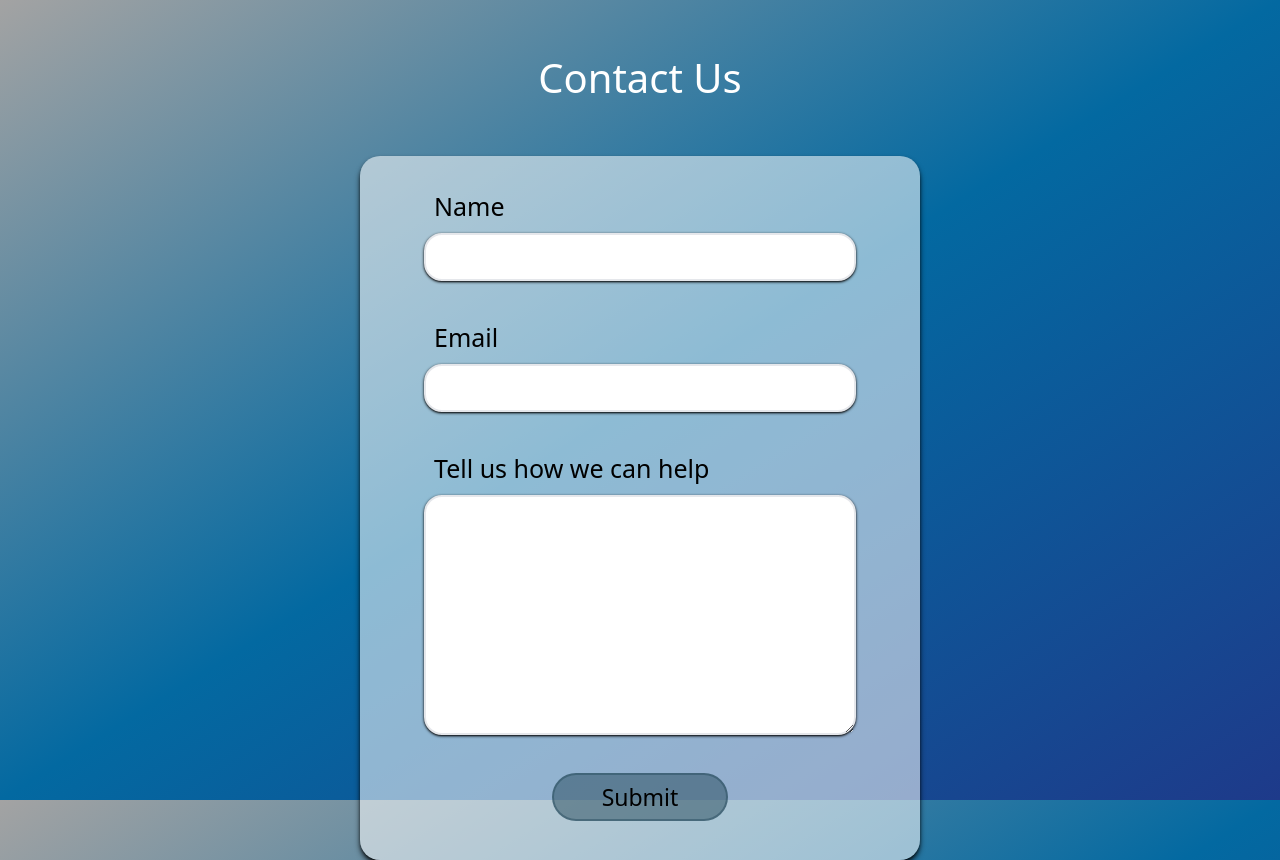
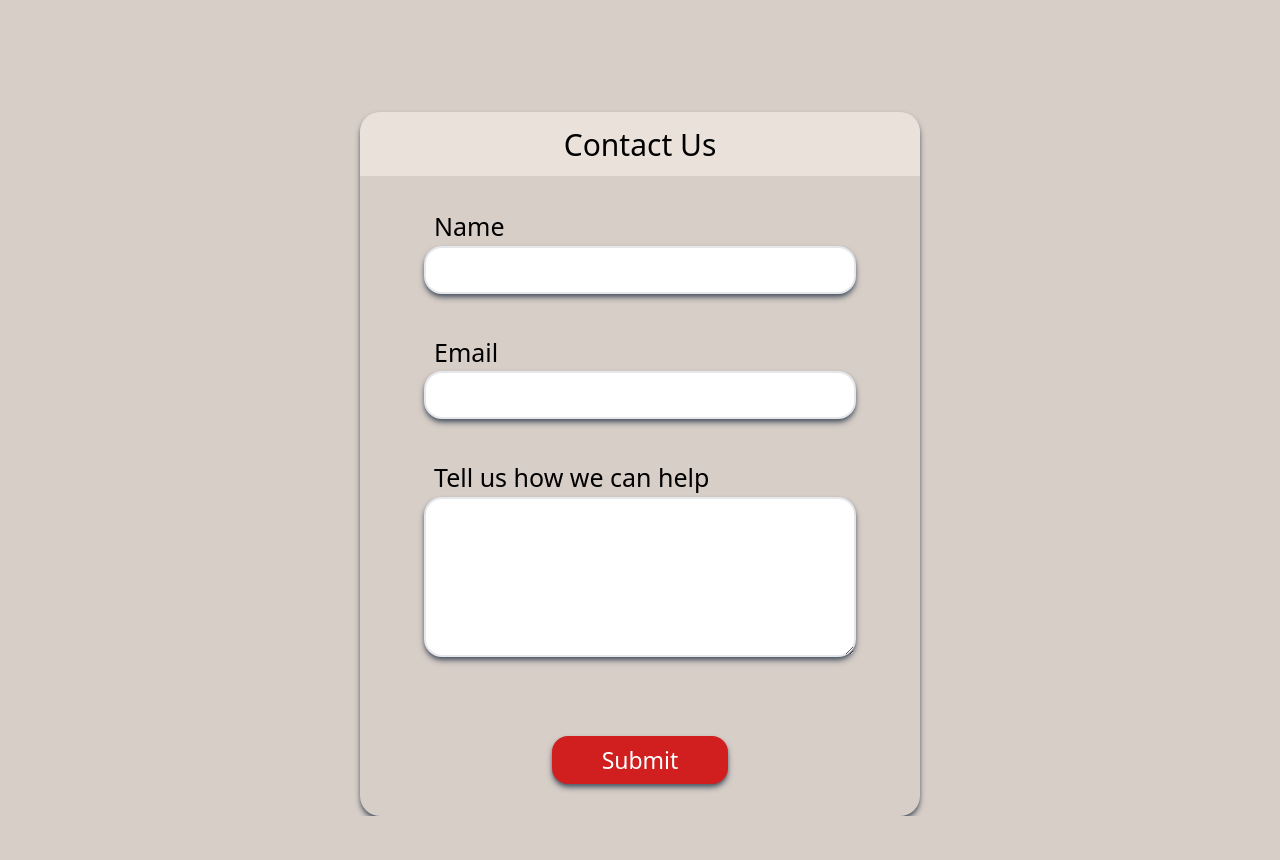
Before and after one commit to webAhead1/flexible, a Vue app: page / in a window 1280 px wide. After the commit the page ends 816 px from the top, so only its background shows below. Built offline with nearby package versions, Linux system fonts and the light colour scheme.

Commit message:
finilized the modal, added 2 different alerts and red borders for erroneous inputs

```diff
--- a/src/style.css
+++ b/src/style.css
@@ -2,36 +2,65 @@
 @tailwind components;
 @tailwind utilities;
 
-html {
-    @apply w-full h-full bg-gradient-to-r from-teal-700 bg-gradient-to-br from-neutral-400 via-sky-700 to-blue-900
+html, body {
+    @apply w-full h-full bg-[#D7CEC7]
 }
 
 body {
     @apply flex justify-center
 }
 
-header {
-    @apply text-[40px] flex justify-center relative top-[3rem] text-white
+.contact-card {
+    @apply h-[44rem] w-[35rem] rounded-[20px] relative top-[7rem] shadow-md shadow-gray-600 border-[#878787]
 }
 
-.contact-card {
-    @apply h-[44rem] w-[35rem] rounded-[20px] relative top-[6rem] p-[2rem] pl-[4rem] pr-[4rem] grid bg-[#ffffff8c] shadow-md shadow-black
+.card-title {
+    @apply text-[30px] flex justify-center items-center bg-[#F1E8E2C2] w-full h-[4rem] rounded-tr-[20px] rounded-tl-[20px]
+}
+
+.card-body {
+    @apply h-[80%] bg-[#D7CEC7] pt-[2rem] pl-[4rem] pr-[4rem] flex flex-col
 }
 
 .name-input {
-    @apply w-full h-[3rem] border-2 rounded-[18px] pl-[1rem] text-[20px] shadow shadow-black
+    @apply w-full h-[3rem] min-h-[3rem] border-2 rounded-[18px] pl-[1rem] text-[20px] shadow-md shadow-gray-600 mb-[1rem]
 }
 
+.name-input.errorEmpty {
+    @apply border-red-700
+}
+
+.name-input.notEmpty {
+    @apply border-transparent
+}
+
+
 .email-input {
-    @apply w-full h-[3rem] border-2 rounded-[18px] pl-[1rem] text-[20px] shadow shadow-black
+    @apply w-full h-[3rem] min-h-[3rem] border-2 rounded-[18px] pl-[1rem] text-[20px] shadow-md shadow-gray-600 mb-[1rem]
+}
+
+.email-input.errorEmpty {
+    @apply border-red-700
+}
+
+.email-input.notEmpty {
+    @apply border-transparent
 }
 
 .message-input {
-    @apply w-full h-[15rem] max-h-[20rem] border-2 rounded-[18px] pl-[1rem] text-[20px] break-normal p-[10px] shadow shadow-black
+    @apply w-full h-[10rem] max-h-[15rem] border-2 rounded-[18px] pl-[1rem] text-[20px] break-normal p-[10px] shadow-md shadow-gray-600
+}
+
+.message-input.errorEmpty {
+    @apply border-red-700
+}
+
+.message-input.notEmpty {
+    @apply border-transparent
 }
 
 .submit-button {
-    @apply bg-[#2b4f6086] w-[11rem] h-[3rem] border-2 border-[#2b4f6086] rounded-[70px] justify-self-center text-[23px]
+    @apply bg-[#D11F1F] w-[11rem] h-[3rem] rounded-[16px] self-center text-[23px] absolute bottom-[2rem] text-white shadow-md shadow-gray-600
 }
 
 .contact-name-label {
@@ -47,23 +76,11 @@ header {
 }
 
 .modal {
-    @apply fixed top-[50%] left-[50%] -translate-x-1/2 -translate-y-1/2 border-black border-[1px] rounded-[10px] z-10 bg-slate-100 w-[500px] scale-0 ease-in-out duration-200
+    @apply fixed top-[50%] left-[50%] -translate-x-1/2 -translate-y-1/2 border-black border-[1px] rounded-[10px] z-10 bg-slate-100 w-[500px] scale-0 ease-in-out duration-200 h-[6rem]
 }
 
 .modal.active {
     @apply scale-100
-}
-
-.modal-header {
-    @apply p-[10px] flex justify-between border-b-[1px] border-black
-}
-
-.modal-header .title {
-    @apply text-[1.25rem] font-bold
-}
-
-.modal-header .close-button {
-    @apply text-[1.25rem] font-bold
 }
 
 .modal-text {
--- a/src/views/ContactUs.vue
+++ b/src/views/ContactUs.vue
@@ -1,72 +1,89 @@
-<script setup>
-    window.onload = function() {
-        const openModalButton = document.querySelector('[data-modal-target]')
-        const closeModalButtons = document.querySelectorAll('[data-close-button]')
-        const modal = document.querySelector('.modal')
-        const overlay = document.getElementById('overlay')
-        let nameInput = document.getElementById('name-input').value
-        let emailInput = document.getElementById('email-input').value
-        let messageInput = document.getElementById('message-input').value
-
-        console.log(nameInput)
-        console.log(emailInput)
-        console.log(messageInput)
-
-        openModalButton.addEventListener('click', openModal)
-
-        closeModalButtons.forEach(button => {
-            button.addEventListener('click',()=> {
-                const modal = button.closest('.modal')
-                closeModal (modal)
-            })
-        })
-
-        function openModal() {
-            console.log(nameInput)
-            console.log(emailInput)
-            console.log(messageInput)
-            // if (nameInput != '' && emailInput != '' && messageInput != '') {
-                modal.classList.add('active')
-                overlay.classList.add('active')
-            // }
-            // else {
-            //     alert("You must fill out all the boxes")
-            // }
-        }
-
-        function closeModal() {
-            modal.classList.remove('active')
-            overlay.classList.remove('active')
-        }
-    }
-</script>
-
 <template>
-    <header>
-        <p>Contact Us</p>
-    </header>
     <body>
         <div class="contact-card">
-            <div class="contact-name-label">Name</div>
-            <input id="name-input" class="name-input" /> <br />
-            <div class="contact-email-label">Email</div>
-            <input id="email-input" class="email-input" /> <br />
-            <div class="contact-message-label">Tell us how we can help</div>
-            <textarea id="message-input" class="message-input" /> <br />
-            <button data-modal-target="#modal" class="submit-button">Submit</button>
+            <div class="card-title">Contact Us</div>
+            <div class="card-body">
+                <div class="contact-name-label">Name</div>
+                <input v-model="name" class="name-input" :class="nameIsEmpty" /> <br />
+                <div class="contact-email-label">Email</div>
+                <input v-model="email" class="email-input" :class="emailIsEmpty" /> <br />
+                <div class="contact-message-label">Tell us how we can help</div>
+                <textarea v-model="message" class="message-input" :class="messageIsEmpty" /> <br />
+                <button @click="openModal()" data-modal-target="#modal" class="submit-button">Submit</button>
+            </div>
         </div>
         <div class="modal" id="modal">
-            <div class="modal-header">
-                <div class="title">We appreciate your feedback</div>
-                <button data-close-button class="close-button">&times;</button>
-            </div>
             <div class="modal-text">
                 We got your request and we'll get back to you as soon as possible.
             </div>
             <div data-close-button class="ok-button-container">
-                <button class="ok-button">Ok</button>
+                <button @click="closeModal()" class="ok-button">Ok</button>
             </div>
         </div>
         <div id="overlay"></div>
     </body>
 </template>
+
+<script>
+    export default {
+    data() {
+        return {
+            name: '',
+            email: '',
+            message: '',
+            modal: document.querySelector('.modal'),
+            overlay: document.getElementById('overlay'),
+            nameIsEmpty: '',
+            emailIsEmpty: '',
+            messageIsEmpty: ''
+        };
+    },
+    methods: {
+        openModal: function() {
+            console.log({name:this.name,email:this.email,message:this.message})
+            if(!this.name || !this.email || !this.message) {
+                    if (!this.name) {
+                        this.nameIsEmpty = 'errorEmpty'
+                    }
+                    else {
+                        this.nameIsEmpty = 'notEmpty'
+                    }
+                    if (!this.email) {
+                        this.emailIsEmpty = 'errorEmpty'
+                    }
+                    else {
+                        if (/^\w+([\.-]?\w+)*@\w+([\.-]?\w+)*(\.\w{2,3})+$/.test(this.email))
+                            this.emailIsEmpty = 'notEmpty'
+                        else
+                            this.emailIsEmpty = 'errorEmpty'
+                    }
+                    if (!this.message) {
+                        this.messageIsEmpty = 'errorEmpty'
+                    }
+                    else {
+                        this.messageIsEmpty = 'notEmpty'
+                    }
+                alert("You must fill out all the boxes")
+            }
+            else {
+                this.nameIsEmpty = 'notEmpty'
+                this.emailIsEmpty = 'notEmpty'
+                this.messageIsEmpty = 'notEmpty'
+
+                if (/^\w+([\.-]?\w+)*@\w+([\.-]?\w+)*(\.\w{2,3})+$/.test(this.email)) {
+                    modal.classList.add('active')
+                    overlay.classList.add('active')
+                }
+                else {
+                    alert('You need to enter a valid email address')
+                    this.emailIsEmpty = 'errorEmpty'
+                }
+            }
+        },
+        closeModal: function() {
+            modal.classList.remove('active')
+            overlay.classList.remove('active')
+        }
+    }
+};
+</script>
```
